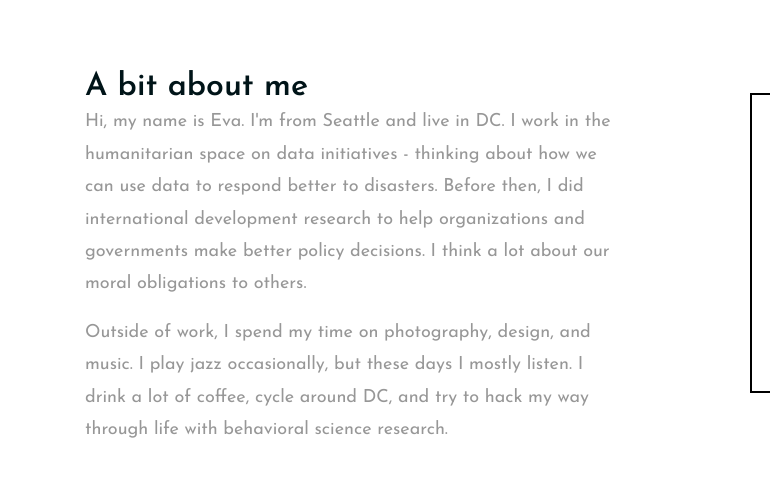
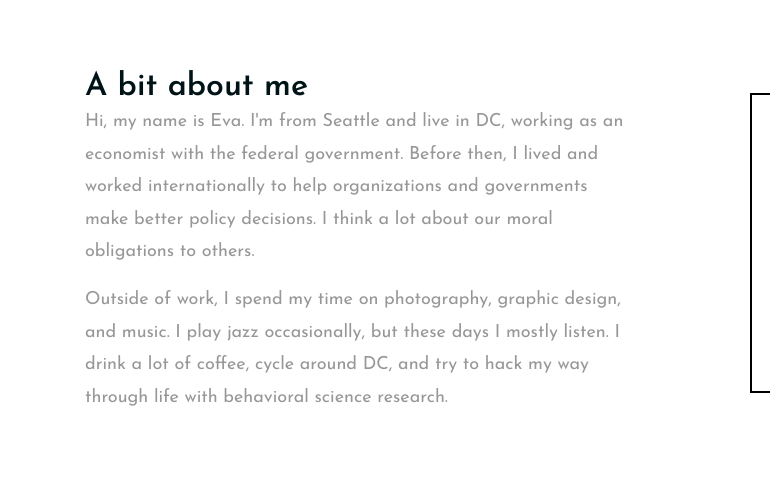
Before and after one commit to eghirmai/eghirmai.github.io, a plain HTML site: page about.html in a window 1280 px wide. Shown: the part 85-576 px from the top of the page, 0-770 px from the left. Drawn offline with Linux system fonts and the light colour scheme; grey boxes are pictures that could not be loaded.

Commit message:
Bio update

```diff
--- a/about.html
+++ b/about.html
@@ -87,10 +87,10 @@
 			<div class="row">
 				<div class="col-lg-6">
 					<h2>A bit about me</h2>
-					<p>Hi, my name is Eva. I'm from Seattle and live in DC. I work in the humanitarian space on data initiatives - thinking about how we can use data to respond better to disasters.
-					  Before then, I did international development research to help organizations and governments make better policy decisions.
+					<p>Hi, my name is Eva. I'm from Seattle and live in DC, working as an economist with the federal government.
+					  Before then, I lived and worked internationally to help organizations and governments make better policy decisions.
 						I think a lot about our moral obligations to others.</p>
-					<p>Outside of work, I spend my time on photography, design, and music. I play jazz occasionally, but these days I mostly listen.
+					<p>Outside of work, I spend my time on photography, graphic design, and music. I play jazz occasionally, but these days I mostly listen.
 						 I drink a lot of coffee, cycle around DC, and try to hack my way through life with behavioral science research. </p>
 
 					<div class="row mt-5">
```
Also changed, not shown: 2 other files.
